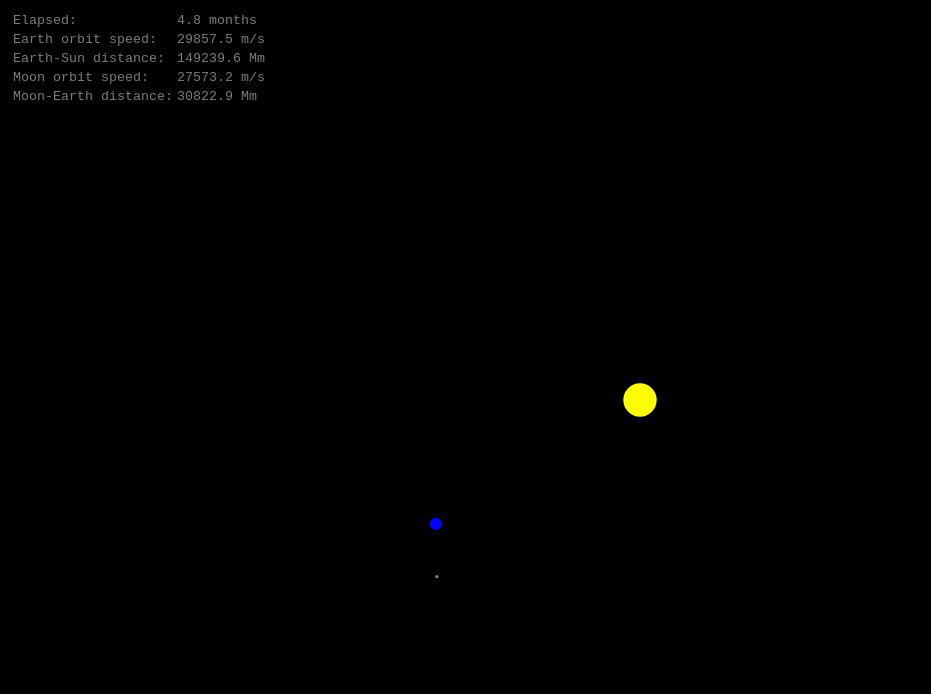
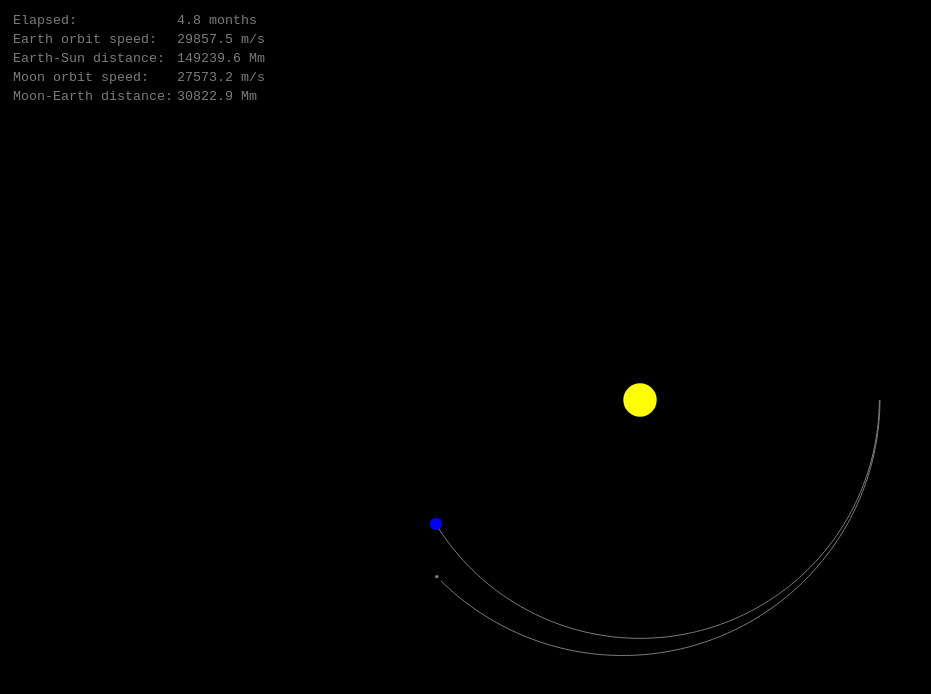
Before and after one commit to luciopaiva/orbit, a plain HTML site: page index.html in a window 1280 px wide. Shown: the whole page, without its empty margins (0-931 px from the left). Drawn offline with Linux system fonts and the light colour scheme.

Commit message:
Show orbit trail

```diff
--- /dev/null
+++ b/body-representation.js
@@ -0,0 +1,112 @@
+"use strict";
+
+
+class BodyRepresentation {
+
+    constructor (bodyElement, pathElement, pathLength) {
+        this.bodyElement = bodyElement;
+        this.pathElement = pathElement;
+        this.resetPath(pathLength);
+        /** @type {number} stores distance traveled since last point added to path */
+        this.accruedPositionDeltaInMeters = 0;
+    }
+
+    accruePositionDeltaInMeters(metersToAdd) {
+        this.accruedPositionDeltaInMeters += metersToAdd;
+    }
+
+    resetPositionDeltaInMeters() {
+        this.accruedPositionDeltaInMeters = 0;
+    }
+
+    resetPath(pathLength = 0) {
+        this.pathCap = pathLength === 0 ? this.pathCap > 0 ? this.pathCap: 0 : pathLength;
+        this.pathMask = this.pathCap - 1;
+        /** @type {Vector[]} */
+        this.path = Array.from(new Array(this.pathCap), () => new Vector());
+        this.pathSize = 0;
+        this.pathTail = 0;
+        this.latestPoint = new Vector();
+    }
+
+    /**
+     * @param {number} x
+     * @param {number} y
+     */
+    addPointToPath(x, y) {
+        this.setLatestPoint(x, y);
+        if (!BodyRepresentation.isPointValid(this.latestPoint)) {
+            throw new Error("Invalid point " + this.latestPoint);
+        }
+
+        this.path[this.pathTail].set(x, y);
+        this.pathTail = (this.pathTail + 1) & this.pathMask;
+        if (this.pathSize < this.pathCap) {
+            this.pathSize++;
+        }
+    }
+
+    getBodyElement() {
+        return this.bodyElement;
+    }
+
+    getPathElement() {
+        return this.pathElement;
+    }
+
+    setLatestPoint(x, y) {
+        this.latestPoint.x = x;
+        this.latestPoint.y = y;
+        if (!BodyRepresentation.isPointValid(this.latestPoint)) {
+            throw new Error("Invalid point " + this.latestPoint);
+        }
+    }
+
+    clearLatestPoint() {
+        this.latestPoint.x = 0;
+        this.latestPoint.y = 0;
+    }
+
+    getPath() {
+        let pathStr = "";
+        const startIndex = this.pathSize === this.pathCap ? (this.pathTail + 1) & this.pathMask : 0;
+        let pointsLeft = this.pathSize;
+        for (let i = startIndex; --pointsLeft > 0; i = (i + 1) & this.pathMask) {
+            pathStr += BodyRepresentation.makePathCommand(this.path[i], pathStr.length === 0);
+        }
+        if (!BodyRepresentation.isPointZero(this.latestPoint)) {
+            pathStr += BodyRepresentation.makePathCommand(this.latestPoint, pathStr.length === 0);
+        }
+        return pathStr;
+    }
+
+    /**
+     * @private
+     * @param {Vector} point
+     * @param {boolean} isFirst
+     */
+    static makePathCommand(point, isFirst) {
+        const command = isFirst ? "M" : "L";
+        return `${command}${point.x},${point.y} `;
+    }
+
+    /**
+     * @param {Vector} point
+     * @return {boolean}
+     */
+    static isPointZero(point) {
+        return point.x === 0 && point.y === 0;
+    }
+
+    /**
+     * @private
+     * @param {Vector} point
+     */
+    static isPointValid(point) {
+        return !isNaN(point.x) && !isNaN(point.y) && isFinite(point.x) && isFinite(point.y) && point.x !== 0 && point.y !== 0;
+    }
+
+    getAccruedPositionDeltaInMeters() {
+        return this.accruedPositionDeltaInMeters;
+    }
+}
--- a/index.html
+++ b/index.html
@@ -18,15 +18,15 @@
             background-color: black;
         }
 
-        .star {
+        circle.star {
             fill: yellow;
         }
 
-        .planet {
+        circle.planet {
             fill: blue;
         }
 
-        .moon {
+        circle.moon {
             fill: gray;
         }
 
@@ -35,6 +35,11 @@
             top: 10px;
             left: 10px;
             color: #7b7b7b;
+        }
+
+        path {
+            fill: none;
+            stroke: #7c7c7c;
         }
     </style>
 </head>
@@ -46,6 +51,7 @@
 
 <script src="vector.js"></script>
 <script src="body.js"></script>
+<script src="body-representation.js"></script>
 <script src="index.js"></script>
 </body>
 </html>
--- a/index.js
+++ b/index.js
@@ -22,22 +22,29 @@ class OrbitApp {
         this.addMetric("Moon-Earth distance", () => this.orbitRadiusVector.set(
             this.moon.position).subtract(this.earth.position).scale(1e-6).length().toFixed(1) + " Mm");
 
+        this.widthInMeters = OrbitApp.DISPLAY_WIDTH_IN_METERS;
+        this.halfWidthInMeters = this.widthInMeters / 2;
+        this.halfHeightInMeters = 1 * this.halfWidthInMeters;  // will be overwritten soon when we resize the screen
+
+        /** @type {Body[]} */
+        this.bodies = [];
+        /** @type {BodyRepresentation[]} */
+        this.bodyRepresentations = [];
+
         window.addEventListener("resize", () => this.resize());
-
-        this.bodies = [];
-        this.bodyElements = [];
+        this.resize();
 
         this.sun = new Body(0, 0, OrbitApp.SUN_RADIUS_IN_METERS * OrbitApp.SUN_RADIUS_MAGNIFICATION_FACTOR,
             OrbitApp.SUN_MASS_IN_KG);
-        this.sunElement = this.makeBodyElement("star");
+        this.sunRepresentation = this.makeBodyRepresentation("star", this.sun);
+        this.drawBody(this.sun, this.sunRepresentation);
 
         this.earth = new Body(OrbitApp.EARTH_AVERAGE_SUN_DISTANCE_IN_METERS, 0,
             OrbitApp.EARTH_RADIUS_IN_METERS * OrbitApp.EARTH_RADIUS_MAGNIFICATION_FACTOR, OrbitApp.EARTH_MASS_IN_KG);
         this.earth.addInfluence(this.sun);
         this.startOrbiting(this.earth);
-        this.earthElement = this.makeBodyElement("planet");
         this.bodies.push(this.earth);
-        this.bodyElements.push(this.earthElement);
+        this.bodyRepresentations.push(this.makeBodyRepresentation("planet", this.earth));
 
         this.moon = new Body(OrbitApp.EARTH_AVERAGE_SUN_DISTANCE_IN_METERS +
             OrbitApp.MOON_AVERAGE_EARTH_DISTANCE_IN_METERS, 0,
@@ -45,15 +52,8 @@ class OrbitApp {
         this.moon.addInfluence(this.sun);
         this.moon.addInfluence(this.earth);
         this.startOrbiting(this.moon);
-        this.moonElement = this.makeBodyElement("moon");
         this.bodies.push(this.moon);
-        this.bodyElements.push(this.moonElement);
-
-        this.widthInMeters = OrbitApp.DISPLAY_WIDTH_IN_METERS;
-        this.halfWidthInMeters = this.widthInMeters / 2;
-        this.halfHeightInMeters = 1 * this.halfWidthInMeters;  // will be overwritten soon when we resize the screen
-
-        this.resize();
+        this.bodyRepresentations.push(this.makeBodyRepresentation("moon", this.moon));
 
         this.updateCallback = this.update.bind(this);
         this.simulationElapsedTimeInSeconds = 0;
@@ -88,11 +88,23 @@ class OrbitApp {
         }
     }
 
-    makeBodyElement(className) {
-        const element = document.createElementNS(OrbitApp.SVG_NS, "circle");
-        element.classList.add(className);
-        this.svg.appendChild(element);
-        return element;
+    /**
+     * @param {string} className
+     * @param {Body} body
+     * @return {BodyRepresentation}
+     */
+    makeBodyRepresentation(className, body) {
+        const pathElement = document.createElementNS(OrbitApp.SVG_NS, "path");
+        pathElement.classList.add(className);
+        this.svg.appendChild(pathElement);
+
+        const bodyElement = document.createElementNS(OrbitApp.SVG_NS, "circle");
+        bodyElement.classList.add(className);
+        this.svg.appendChild(bodyElement);
+
+        const bodyRepresentation = new BodyRepresentation(bodyElement, pathElement, OrbitApp.PATH_LENGTH_IN_STEPS);
+        bodyRepresentation.addPointToPath(this.scaleX(body.position.x), this.scaleY(body.position.y));
+        return bodyRepresentation;
     }
 
     update(timestamp) {
@@ -104,8 +116,18 @@ class OrbitApp {
         // test bodies
         for (let i = 0; i < this.bodies.length; i++) {
             const body = this.bodies[i];
-            this.updateOrbit(body, scaledTimeDelta);
-            this.drawBody(body, this.bodyElements[i]);
+            const representation = this.bodyRepresentations[i];
+            const distanceTraveledInMeters = this.updateOrbit(body, scaledTimeDelta);
+
+            representation.accruePositionDeltaInMeters(distanceTraveledInMeters);
+            if (this.lengthX(representation.getAccruedPositionDeltaInMeters()) > OrbitApp.SIGNIFICANT_PATH_DELTA_IN_PIXELS) {
+                representation.addPointToPath(this.scaleX(body.position.x), this.scaleY(body.position.y));
+                representation.resetPositionDeltaInMeters();
+                representation.clearLatestPoint();
+            } else {
+                representation.setLatestPoint(this.scaleX(body.position.x), this.scaleY(body.position.y));
+            }
+            this.drawBody(body, representation);
         }
 
         // metrics
@@ -124,6 +146,7 @@ class OrbitApp {
      *
      * @param {Body} body - the body to be updated
      * @param {number} scaledTimeDelta - how much time has elapsed since last update
+     * @return {number} distance traveled on this update
      */
     updateOrbit(body, scaledTimeDelta) {
         // take each influence into account
@@ -141,16 +164,19 @@ class OrbitApp {
         // update position based on calculated velocity over time
         this.auxiliaryVector.set(body.velocity).scale(scaledTimeDelta);
         body.position.add(this.auxiliaryVector);
+
+        return this.auxiliaryVector.length();
     }
 
     /**
      * @param {Body} body
-     * @param {Element} element
+     * @param {BodyRepresentation} bodyRepresentation
      */
-    drawBody(body, element) {
-        element.setAttribute("cx", this.scaleX(body.position.x).toString());
-        element.setAttribute("cy", this.scaleY(body.position.y).toString());
-        element.setAttribute("r", this.widthX(body.radius).toString());
+    drawBody(body, bodyRepresentation) {
+        bodyRepresentation.getBodyElement().setAttribute("cx", this.scaleX(body.position.x).toString());
+        bodyRepresentation.getBodyElement().setAttribute("cy", this.scaleY(body.position.y).toString());
+        bodyRepresentation.getBodyElement().setAttribute("r", this.lengthX(body.radius).toString());
+        bodyRepresentation.getPathElement().setAttribute("d", bodyRepresentation.getPath());
     }
 
     /**
@@ -167,8 +193,14 @@ class OrbitApp {
         this.svg.setAttribute("width", window.innerWidth.toString());
         this.svg.setAttribute("height", window.innerHeight.toString());
 
+        for (const representation of this.bodyRepresentations) {
+            representation.resetPath();
+        }
+
         // sun will be static
-        this.drawBody(this.sun, this.sunElement);
+        if (this.sun) {
+            this.drawBody(this.sun, this.sunRepresentation);
+        }
     }
 
     /**
@@ -182,12 +214,12 @@ class OrbitApp {
     }
 
     /**
-     * Convert a width in meters to a width in pixels.
+     * Convert a length in meters to a length in pixels.
      *
-     * @param {number} w - width in meters
-     * @return {number} width in pixels
+     * @param {number} w - length in meters
+     * @return {number} length in pixels
      */
-    widthX(w) {
+    lengthX(w) {
         return this.scaleX(w) - this.scaleX(0);
     }
 
@@ -204,8 +236,11 @@ class OrbitApp {
 
 OrbitApp.SVG_NS = "http://www.w3.org/2000/svg";
 OrbitApp.DISPLAY_WIDTH_IN_METERS = 800e9;
+OrbitApp.SIGNIFICANT_PATH_DELTA_IN_PIXELS = 4;
+OrbitApp.PATH_LENGTH_IN_STEPS = 1024;  // must be power of two
 OrbitApp.TIME_FACTOR = 30 * 24 * 60 * 60;  // 1 month in milliseconds
-OrbitApp.MAXIMUM_DT_ALLOWED_IN_MILLIS = 200;
+OrbitApp.MINIMUM_FPS = 20;
+OrbitApp.MAXIMUM_DT_ALLOWED_IN_MILLIS = 1/OrbitApp.MINIMUM_FPS * 1000;
 OrbitApp.METRICS_UPDATE_PERIOD_IN_MILLIS = 200;
 
 OrbitApp.MOON_RADIUS_MAGNIFICATION_FACTOR = 600;
@@ -225,4 +260,4 @@ OrbitApp.SUN_RADIUS_IN_METERS = 695700e3;
 
 OrbitApp.GRAVITATIONAL_CONSTANT = 6.67408e-11;
 
-new OrbitApp();
+window.addEventListener("load", () => new OrbitApp());
```
